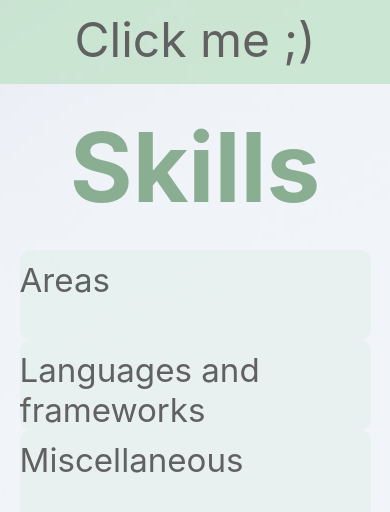
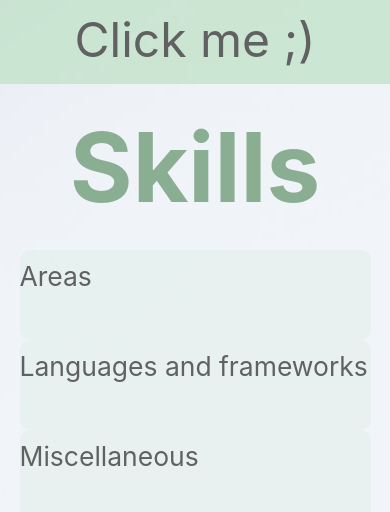
Before and after one commit to MauricioRodCar/mysite, a React (Create React App) app: page /skills in a window 390 px wide. Shown: the top 512 px of the page. Built offline with nearby package versions, Linux system fonts and the light colour scheme; a web font is replaced by a local one.

Commit message:
Fix/Fixed responsivity for smaller phone screens

```diff
--- a/src/components/SkillContainer/skillcontainer.css
+++ b/src/components/SkillContainer/skillcontainer.css
@@ -103,6 +103,10 @@
 
 @media (max-width:415px){
 
+  .skill-title{
+    font-size: .6ch;
+  }
+
   .skill-group-container{
     width: 90%;
     margin: 0 5%;
--- a/src/pages/PortfolioPage/portfoliopage.css
+++ b/src/pages/PortfolioPage/portfoliopage.css
@@ -86,6 +86,7 @@
 
 @media (max-width: 875px){
   #portfolio-wrapper{
+    height: 80%;
     grid-template-columns: 100%;
     grid-template-rows: 50% 50%;
   }
```
